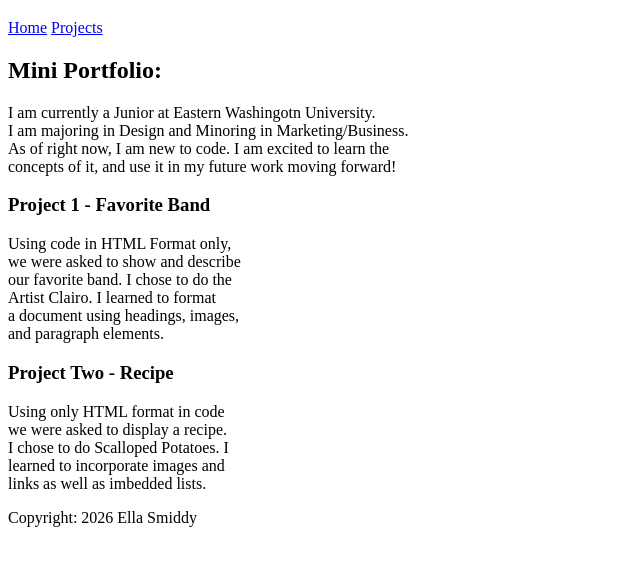
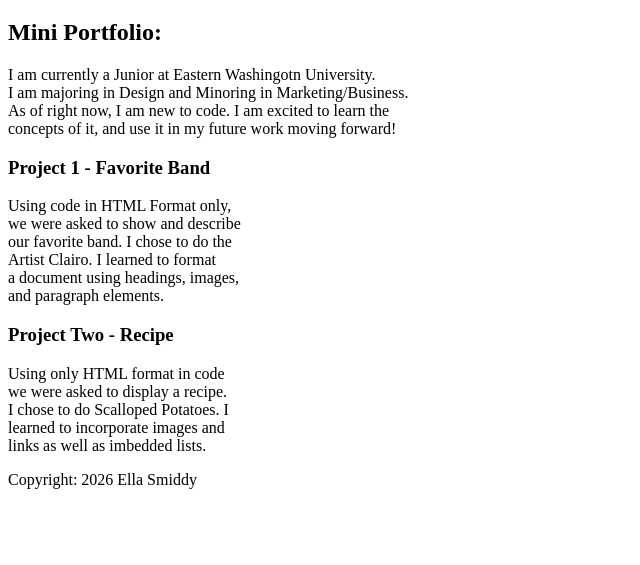
Before and after one commit to ella-smiddy/DESN368-s26-workspace, a plain HTML site: page week-2/HTML-101/building-blocks.html in a window 1280 px wide. Shown: the part 61-626 px from the top of the page, without its empty margins (0-640 px from the left). Drawn offline with Linux system fonts and the light colour scheme.

Commit message:
Remove navigation links from header section

```diff
--- a/week-2/HTML-101/building-blocks.html
+++ b/week-2/HTML-101/building-blocks.html
@@ -13,10 +13,6 @@
     <div id="header">
         <h1>Ella Smiddy</h1>
 
-        <div id="nav">
-            <a href="#">Home</a>
-            <a href="#">Projects</a>
-        </div>
     </div>
     <div id="hero">
         <h2>Mini Portfolio:</h2>
```
